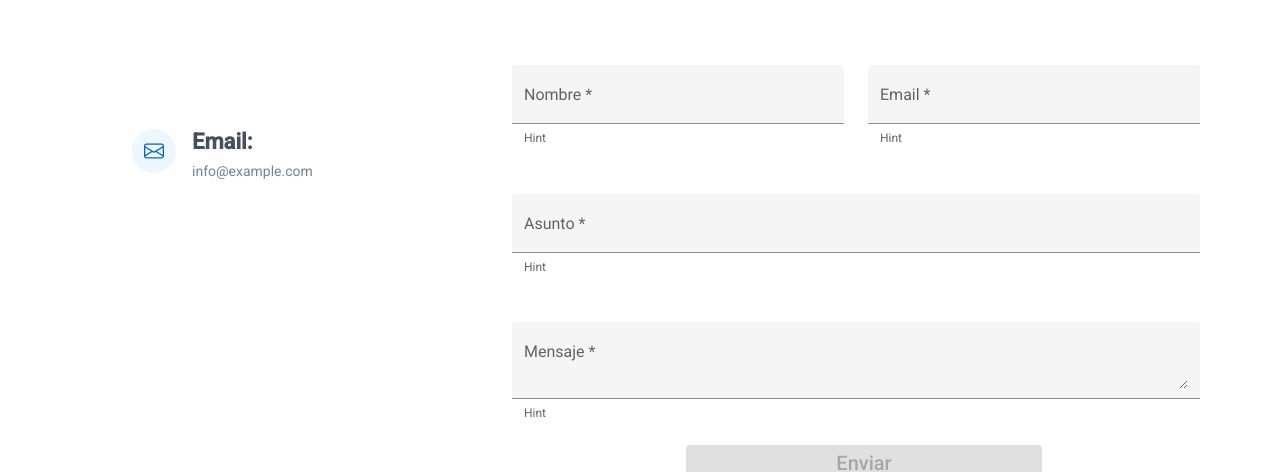
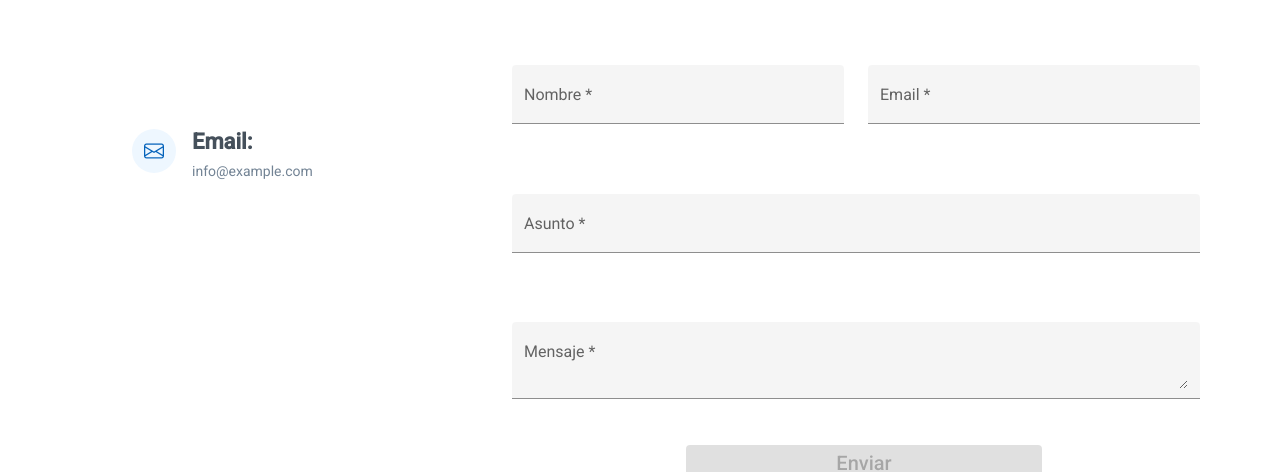
Before and after one commit to FacuCR/Proyecto-YoProgramo, an Angular app in the folder angular-portfolio/: page / in a window 1280 px wide. Shown: the part 4140-4612 px from the top of the page. Built offline with nearby package versions, Linux system fonts and the light colour scheme; what ngx-typed-js would draw is missing.

Commit message:
mat-error de contacto agregado

```diff
--- a/angular-portfolio/src/app/Components/contacto/contacto.component.html
+++ b/angular-portfolio/src/app/Components/contacto/contacto.component.html
@@ -24,13 +24,13 @@
               <mat-form-field appearance="fill" class="col-md-6 my-4">
                 <mat-label>Nombre</mat-label>
                 <input matInput placeholder="ej: Facundo" formControlName="nombre" required>
-                <mat-hint>Hint</mat-hint>
+                <mat-error>{{ getMensajeDeError('nombre') }}</mat-error>
               </mat-form-field>
 
               <mat-form-field appearance="fill" class="col-md-6 my-4">
                 <mat-label>Email</mat-label>
                 <input matInput placeholder="ej: facucastro302@gmail.com" formControlName="email" required>
-                <mat-hint>Hint</mat-hint>
+                <mat-error>{{ getMensajeDeError('email') }}</mat-error>
               </mat-form-field>
           </div>
 
@@ -38,7 +38,7 @@
             <mat-form-field appearance="fill" class="my-4">
               <mat-label>Asunto</mat-label>
               <input matInput placeholder="ej: Tu pag es genial :)" formControlName="asunto" required>
-              <mat-hint>Hint</mat-hint>
+              <mat-error>{{ getMensajeDeError('asunto') }}</mat-error>
             </mat-form-field>
           </div>
 
@@ -46,7 +46,7 @@
             <mat-form-field appearance="fill" class="my-4">
               <mat-label>Mensaje</mat-label>
               <textarea matInput formControlName="mensaje"></textarea>
-              <mat-hint>Hint</mat-hint>
+              <mat-error>{{ getMensajeDeError('mensaje') }}</mat-error>
             </mat-form-field>
           </div>
 
--- a/angular-portfolio/src/app/Components/contacto/contacto.component.ts
+++ b/angular-portfolio/src/app/Components/contacto/contacto.component.ts
@@ -1,5 +1,5 @@
 import { Component, OnInit } from '@angular/core';
-import { FormBuilder } from '@angular/forms';
+import { AbstractControl, FormBuilder } from '@angular/forms';
 import { Validators } from '@angular/forms';
 
 @Component({
@@ -23,4 +23,13 @@ export class ContactoComponent implements OnInit {
 
   onSubmit() {}
 
+  getMensajeDeError(input: string) {
+    if (this.contacto.controls['email'].hasError('email')) {
+      return 'Usa un mail valido!';
+    }
+
+    return this.contacto.controls[input].hasError('required') ? 'Debes ingresar algo!' : '';
+  }
+
+
 }
```
